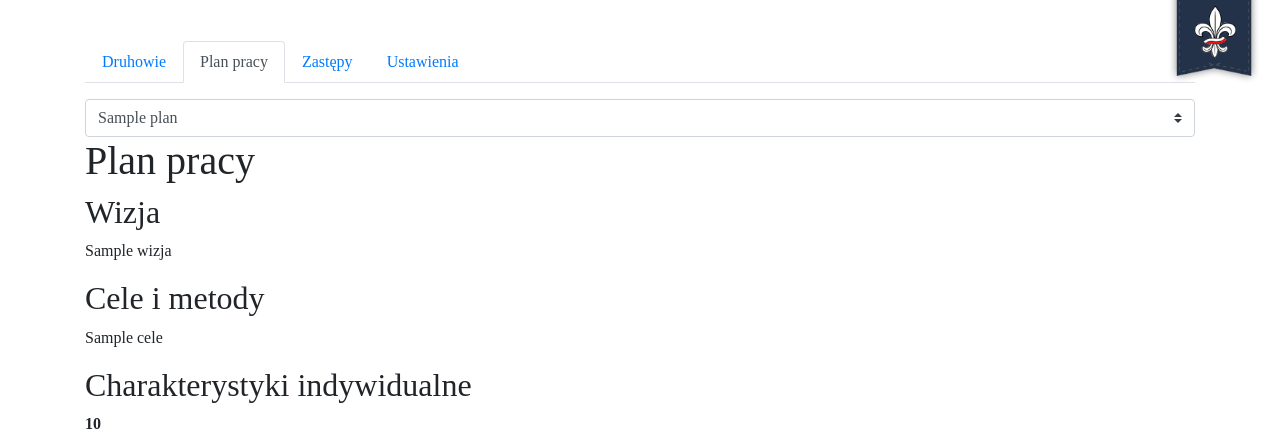
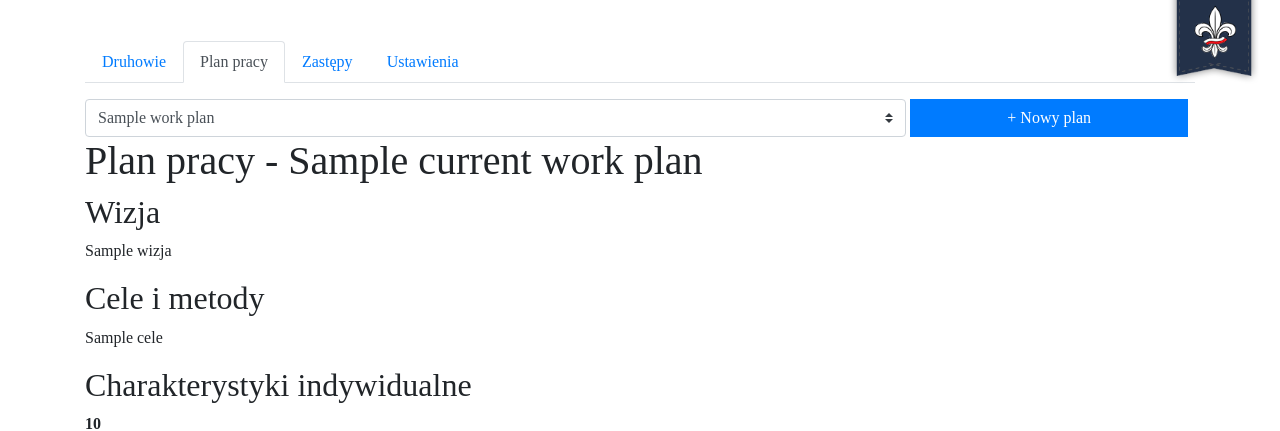
Before and after one commit to butterfly-pn/eeh, a Flask app: template eeh/templates/plan.html in a window 1280 px wide. Shown: the part 61-492 px from the top of the page. Run offline with Flask 2, Linux system fonts and the light colour scheme; the template is opened without the code that fills it: most values are stand-ins (such as "Sample title", 1, 10 or a date in 2020); parts of the project's set-up code (start-up, migrations or seed data) failed here and were passed over; some libraries are stand-ins or nearby versions.

Commit message:
Fix switching work_plans

```diff
--- a/eeh/templates/plan.html
+++ b/eeh/templates/plan.html
@@ -5,12 +5,15 @@
 <div>
 	{% include "menu.html" %}
 	<div class="mt-3 mb-3">
-		<select onChange="window.location.href=this.value" class="custom-select">
-			{% for plan in plany %}
-			<option value="{{request.host_url}}plan/{{plan.id}}" {% if request.path == '/plan/' ~ plan.id|string ~ '/'%}selected{% endif %}>{{plan.name}}</option>
+		<select onChange="window.location.href=this.value" class="custom-select" style="width: auto!important; min-width: 74%; display: inline-block">
+			{% for work_plan in work_plans %}
+			<option value="{{request.host_url}}plan/?work-plan={{work_plan['id_work_plan']}}" {% if current_work_plan['id_work_plan'] == work_plan['id_work_plan'] %}selected{% endif %}>{{work_plan['name']}}</option>
 			{% endfor %}
 		</select>
-		<h1>Plan pracy</h1>
+		<a href="/plan/new/">
+			<div class="btn btn-primary" style="width: 25%">+ Nowy plan</div>
+		</a>
+		<h1>Plan pracy - {{current_work_plan['name']}}</h1>
 		<h2>Wizja</h2>
 		<p>{{wizja}}</p>
 		<h2>Cele i metody</h2>
```
Also changed, not shown: eeh/views/plan.py (+9 -1 lines).
